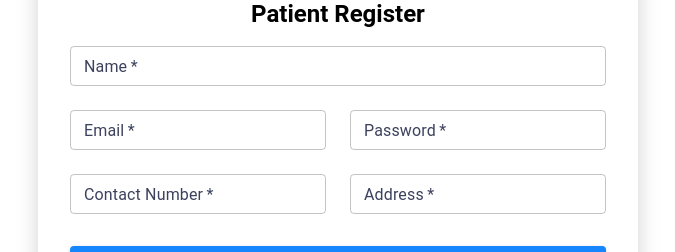
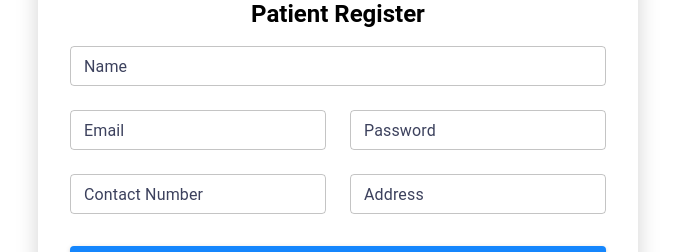
Before and after one commit to rabby4/healthcare, a Next.js app: page /register in a window 1280 px wide. Shown: the part 263-515 px from the top of the page, without its empty margins (302-977 px from the left). Built offline with nearby package versions, Linux system fonts and the light colour scheme; what @mui/material-nextjs would draw is missing.

Commit message:
feat(auth): validate patient registration form with error message

```diff
--- a/src/app/register/page.tsx
+++ b/src/app/register/page.tsx
@@ -7,12 +7,38 @@ import { registerPatient } from "@/services/actions/registerPatient"
 import { userLogin } from "@/services/actions/userLogin"
 import { storeUserInfo } from "@/services/auth.services"
 import { modifyPayload } from "@/utils/modifyPayload"
+import { zodResolver } from "@hookform/resolvers/zod"
 import { Box, Button, Container, Grid, Stack, Typography } from "@mui/material"
 import Image from "next/image"
 import Link from "next/link"
 import { useRouter } from "next/navigation"
 import { FieldValues } from "react-hook-form"
 import { toast } from "sonner"
+import z from "zod"
+
+export const patientValidationSchema = z.object({
+	name: z.string().min(1, "Please enter your full name!"),
+	email: z.string().email("Please provide a valid email address"),
+	contactNumber: z
+		.string()
+		.regex(/^\d{11}$/, "Please provide a valid phone number"),
+	address: z.string().min(1, "Please enter your address"),
+})
+
+export const validationSchema = z.object({
+	password: z.string().min(6, "Password must be at least 6 characters!"),
+	patient: patientValidationSchema,
+})
+
+export const defaultValues = {
+	password: "",
+	patient: {
+		name: "",
+		email: "",
+		contactNumber: "",
+		address: "",
+	},
+}
 
 const RegisterPage = () => {
 	const router = useRouter()
@@ -64,15 +90,14 @@ const RegisterPage = () => {
 						</Box>
 					</Stack>
 					<Box>
-						<ProForm onSubmit={handleRegister}>
+						<ProForm
+							onSubmit={handleRegister}
+							resolver={zodResolver(validationSchema)}
+							defaultValues={defaultValues}
+						>
 							<Grid container spacing={3} my={2}>
 								<Grid size={{ md: 12 }}>
-									<ProInput
-										label="Name"
-										fullWidth
-										name="patient.name"
-										required={true}
-									/>
+									<ProInput label="Name" fullWidth name="patient.name" />
 								</Grid>
 								<Grid size={{ md: 6 }}>
 									<ProInput
@@ -80,7 +105,6 @@ const RegisterPage = () => {
 										type="Email"
 										fullWidth
 										name="patient.email"
-										required={true}
 									/>
 								</Grid>
 								<Grid size={{ md: 6 }}>
@@ -89,7 +113,6 @@ const RegisterPage = () => {
 										type="password"
 										fullWidth
 										name="password"
-										required={true}
 									/>
 								</Grid>
 								<Grid size={{ md: 6 }}>
@@ -98,7 +121,6 @@ const RegisterPage = () => {
 										type="tel"
 										fullWidth
 										name="patient.contactNumber"
-										required={true}
 									/>
 								</Grid>
 								<Grid size={{ md: 6 }}>
@@ -107,7 +129,6 @@ const RegisterPage = () => {
 										type="text"
 										fullWidth
 										name="patient.address"
-										required={true}
 									/>
 								</Grid>
 							</Grid>
```
